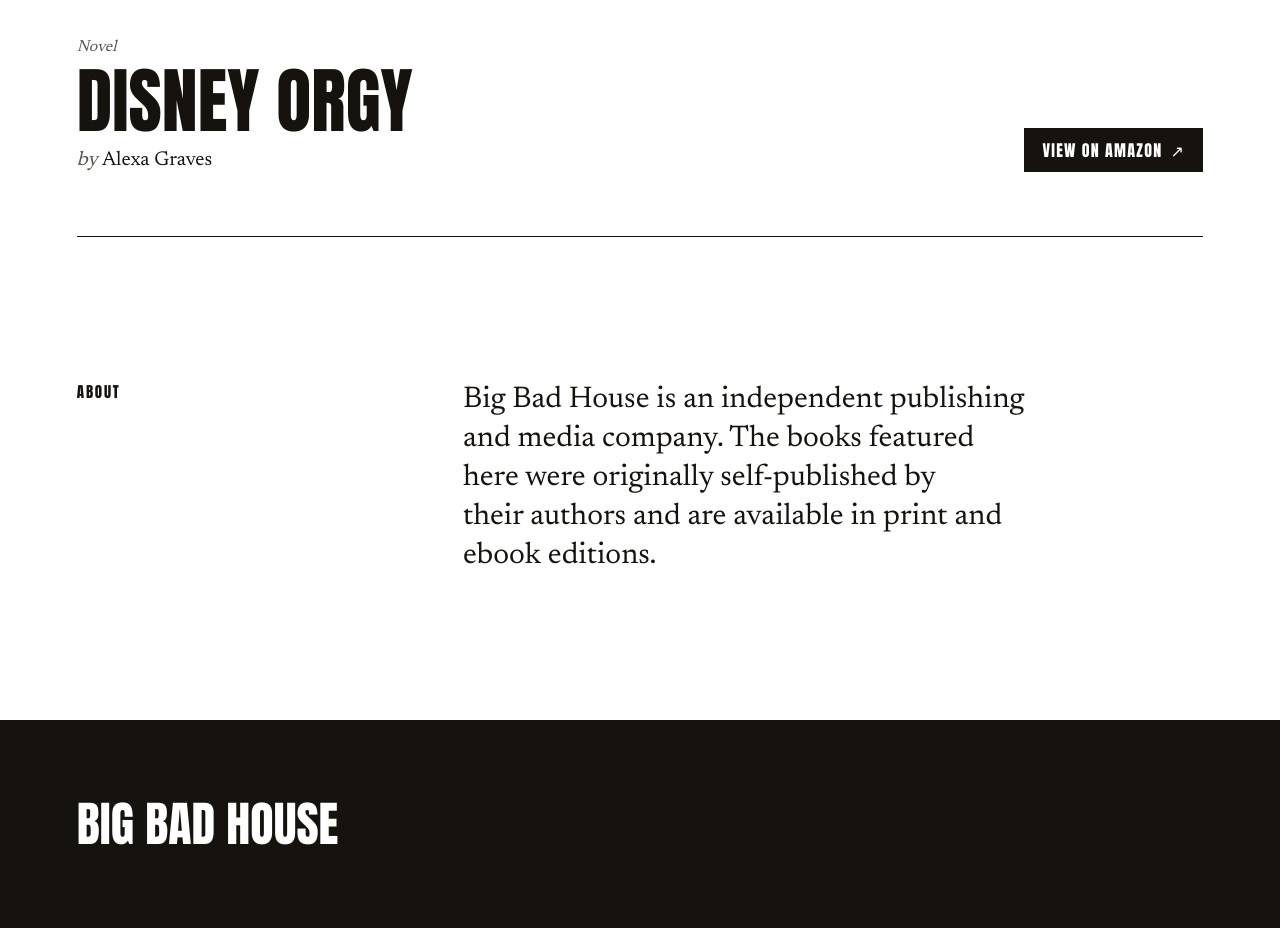
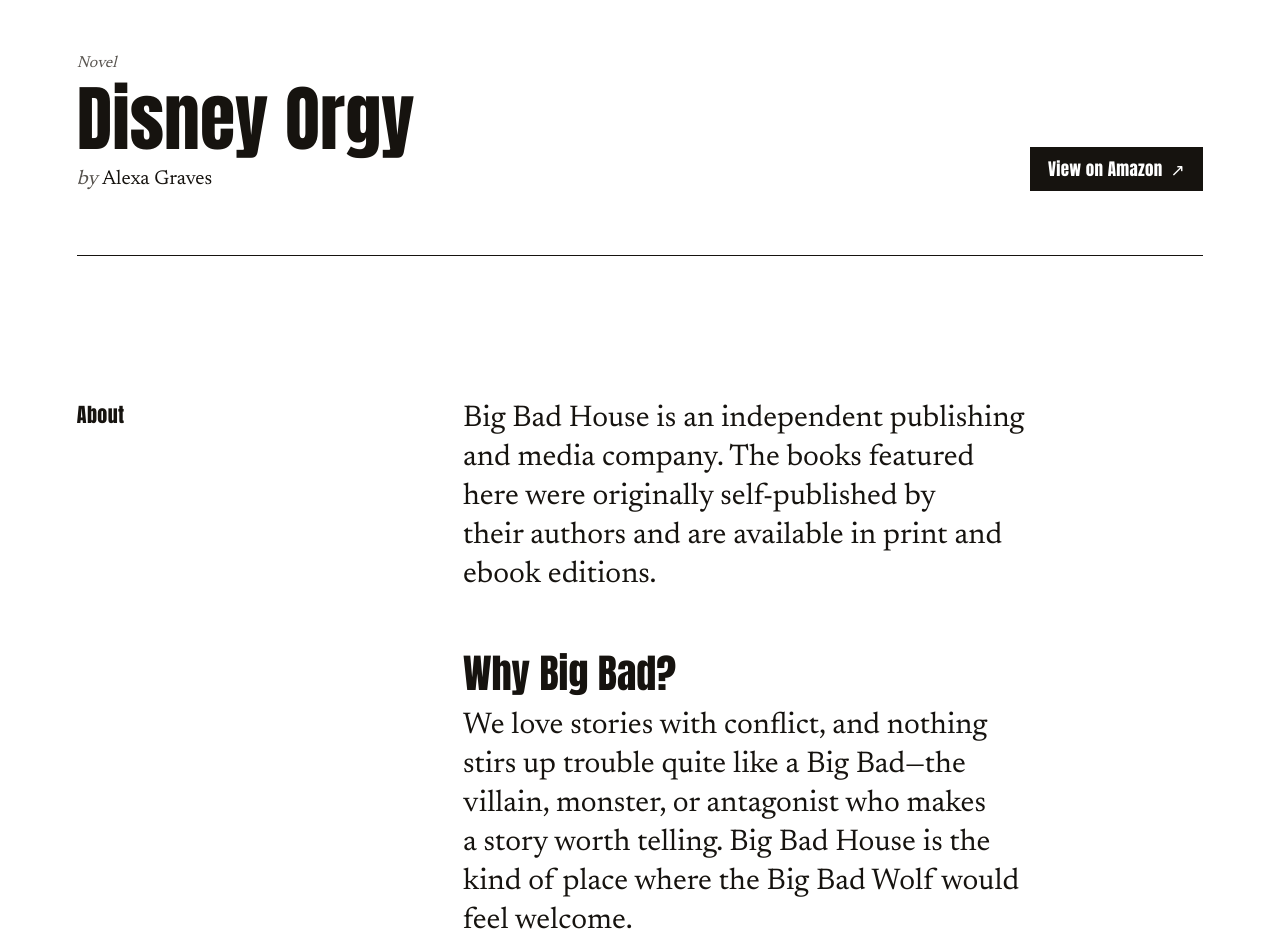
Before and after one commit to ethanryan/big-bad-house, a Next.js app: page / in a window 1280 px wide. Shown: the part 1300-2252 px from the top of the page. Before the commit the page ends 2228 px from the top, so only its background shows below. Built offline with nearby package versions, Linux system fonts and the light colour scheme.

Commit message:
more styling and text updates

```diff
--- a/app/opengraph-image.tsx
+++ b/app/opengraph-image.tsx
@@ -47,8 +47,7 @@ export default async function Image() {
             borderTop: "8px solid #16130f",
             paddingTop: 20,
             fontSize: 40,
-            textTransform: "uppercase",
-            letterSpacing: "0.04em",
+            letterSpacing: "0.01em",
           }}
         >
           <span>{site.descriptor}</span>
--- a/app/page.module.css
+++ b/app/page.module.css
@@ -53,9 +53,8 @@
 
 .motto {
   font-family: var(--font-display);
-  font-size: 0.9375rem;
-  letter-spacing: 0.08em;
-  text-transform: uppercase;
+  font-size: 1.125rem;
+  letter-spacing: 0.02em;
 }
 
 .lede {
@@ -82,9 +81,8 @@
 .sectionLabel {
   font-family: var(--font-display);
   font-weight: 400;
-  font-size: 0.9375rem;
-  letter-spacing: 0.12em;
-  text-transform: uppercase;
+  font-size: 1.25rem;
+  letter-spacing: 0.02em;
 }
 
 /* Books */
@@ -118,6 +116,15 @@
   text-wrap: pretty;
 }
 
+.aboutHeading {
+  margin-top: clamp(2.5rem, 5vw, 3.5rem);
+  margin-bottom: 0.75rem;
+  font-family: var(--font-display);
+  font-weight: 400;
+  font-size: clamp(1.75rem, 3.6vw, 2.5rem);
+  line-height: 1.1;
+}
+
 @media (min-width: 960px) {
   .about {
     grid-template-columns: minmax(0, 1fr) minmax(0, 2fr);
@@ -139,5 +146,4 @@
   font-family: var(--font-display);
   font-size: clamp(1.75rem, 5vw, 3rem);
   line-height: 1;
-  text-transform: uppercase;
 }
--- a/app/page.tsx
+++ b/app/page.tsx
@@ -14,7 +14,7 @@ export default function Home() {
         </h1>
         <div className={styles.strap}>
           <p className={styles.descriptor}>{site.descriptor}</p>
-          <p className={styles.motto}>Good stories. Bad behavior.</p>
+          <p className={styles.motto}>Good Stories. Bad Behavior.</p>
         </div>
         <p className={styles.lede}>{site.tagline}</p>
       </header>
@@ -37,11 +37,20 @@ export default function Home() {
           <h2 id="about-heading" className={styles.sectionLabel}>
             About
           </h2>
-          <p className={styles.aboutCopy}>
-            Big Bad House is an independent publishing and media company. The
-            books featured here were originally self-published by their authors
-            and are available in print and ebook editions.
-          </p>
+          <div className={styles.aboutBody}>
+            <p className={styles.aboutCopy}>
+              Big Bad House is an independent publishing and media company. The
+              books featured here were originally self-published by their
+              authors and are available in print and ebook editions.
+            </p>
+            <h3 className={styles.aboutHeading}>Why Big Bad?</h3>
+            <p className={styles.aboutCopy}>
+              We love stories with conflict, and nothing stirs up trouble quite
+              like a Big Bad—the villain, monster, or antagonist who makes a
+              story worth telling. Big Bad House is the kind of place where the
+              Big Bad Wolf would feel welcome.
+            </p>
+          </div>
         </section>
       </main>
 
--- a/components/BookEntry.module.css
+++ b/components/BookEntry.module.css
@@ -21,8 +21,7 @@
   font-family: var(--font-display);
   font-weight: 400;
   font-size: clamp(2.5rem, 10vw, 4.5rem);
-  line-height: 0.95;
-  text-transform: uppercase;
+  line-height: 1;
   overflow-wrap: break-word;
 }
 
@@ -52,10 +51,9 @@
   background: var(--ink);
   color: var(--paper);
   font-family: var(--font-display);
-  font-size: 1rem;
-  letter-spacing: 0.08em;
+  font-size: 1.0625rem;
+  letter-spacing: 0.02em;
   text-decoration: none;
-  text-transform: uppercase;
   white-space: nowrap;
   transition: background-color 120ms ease;
 }
--- a/components/BookEntry.tsx
+++ b/components/BookEntry.tsx
@@ -40,9 +40,14 @@ export function BookEntry({ book, index }: Props) {
         </p>
         {book.blurb && <p className={styles.blurb}>{book.blurb}</p>}
       </div>
-      <a className={styles.buy} href={book.amazonUrl}>
+      <a
+        className={styles.buy}
+        href={book.amazonUrl}
+        target="_blank"
+        rel="noopener noreferrer"
+        aria-label={`View on Amazon: ${book.title} (opens in a new tab)`}
+      >
         View on Amazon
-        <span className="visually-hidden">: {book.title}</span>
         <span className={styles.arrow} aria-hidden="true">
           ↗
         </span>
```
